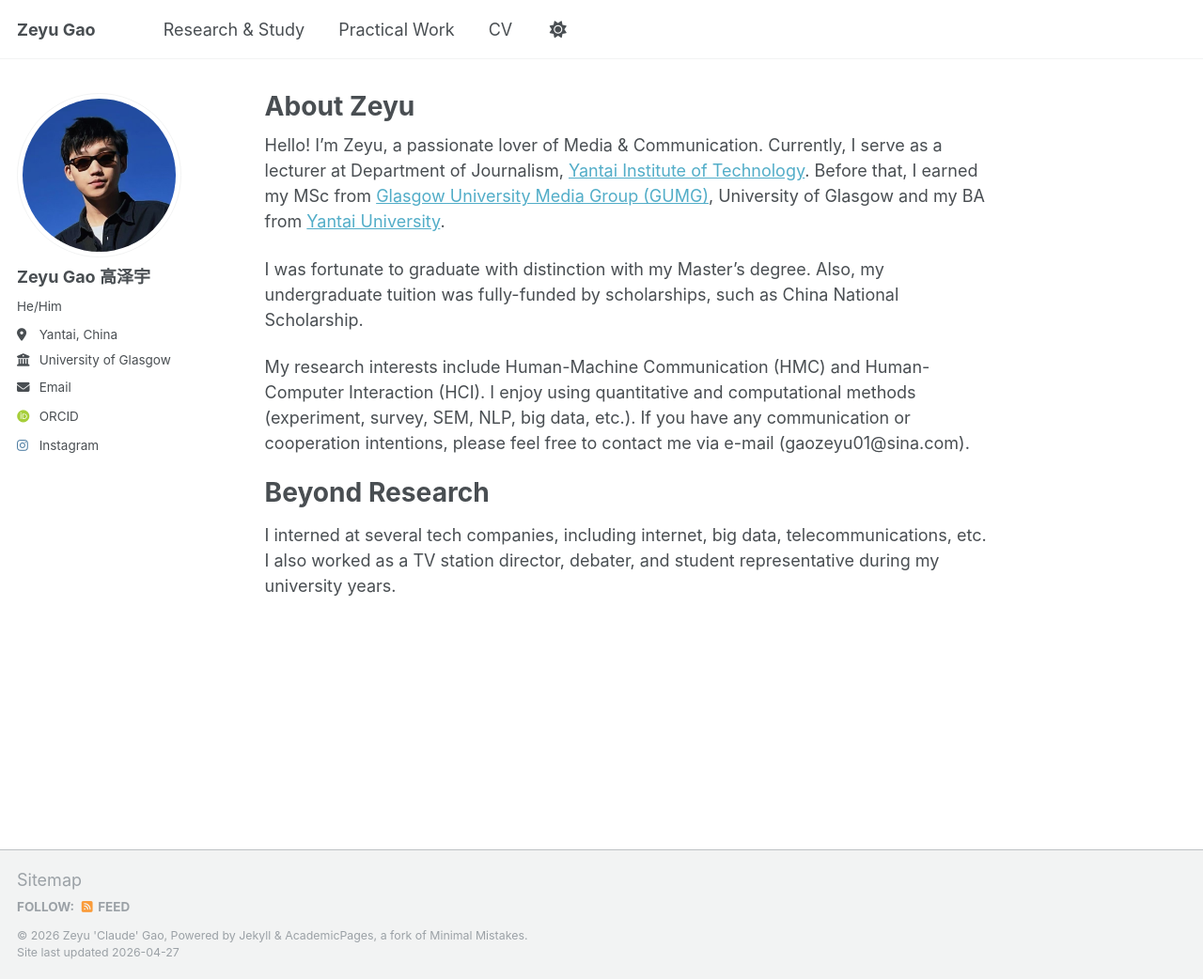
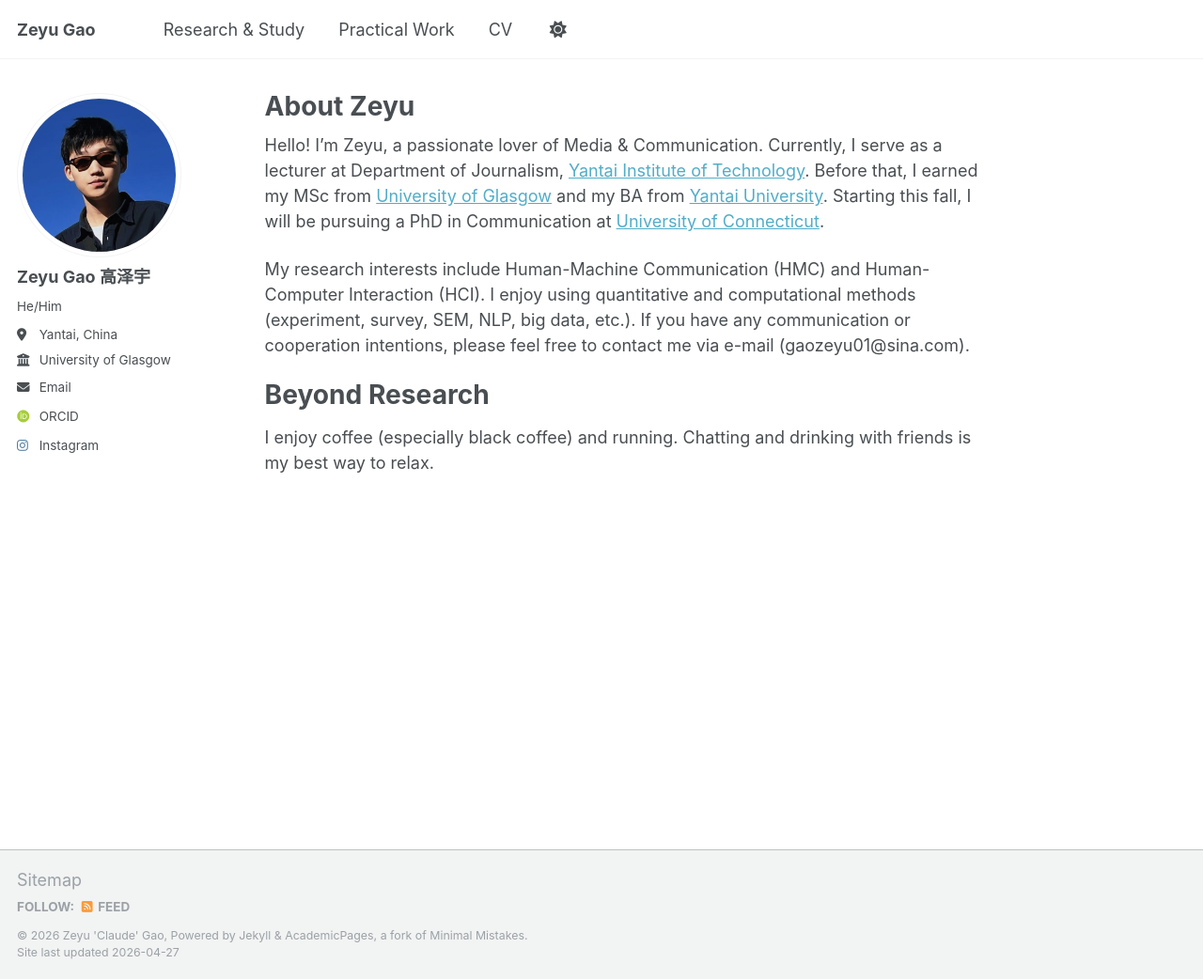
Before and after one commit to ClaudeGao01/ClaudeGao01.github.io, a Jekyll site: the page built from _pages/about.md, in a window 1280 px wide and 1042 px high. Shown: the whole window at 94% size. Built offline with Jekyll 4.4.1, drawn with Linux system fonts in a browser that asks for light colours; some web fonts are replaced; a script that is not in the unit is left out.

Commit message:
Update about.md

```diff
--- a/_pages/about.md
+++ b/_pages/about.md
@@ -7,13 +7,11 @@ redirect_from:
   - /about.html
 ---
 
-Hello! I'm Zeyu, a passionate lover of Media & Communication. Currently, I serve as a lecturer at Department of Journalism, [Yantai Institute of Technology](https://www.yitsd.edu.cn/). Before that, I earned my MSc from [Glasgow University Media Group (GUMG)](https://www.gla.ac.uk/research/az/gumg/), University of Glasgow and my BA from [Yantai University](https://www.ytu.edu.cn/).
-
-I was fortunate to graduate with distinction with my Master's degree. Also, my undergraduate tuition was fully-funded by scholarships, such as China National Scholarship.
+Hello! I'm Zeyu, a passionate lover of Media & Communication. Currently, I serve as a lecturer at Department of Journalism, [Yantai Institute of Technology](https://www.yitsd.edu.cn/). Before that, I earned my MSc from [University of Glasgow](https://www.gla.ac.uk/research/az/gumg/) and my BA from [Yantai University](https://www.ytu.edu.cn/). Starting this fall, I will be pursuing a PhD in Communication at [University of Connecticut](https://communication.uconn.edu/).
 
 My research interests include Human-Machine Communication (HMC) and Human-Computer Interaction (HCI). I enjoy using quantitative and computational methods (experiment, survey, SEM, NLP, big data, etc.). If you have any communication or cooperation intentions, please feel free to contact me via e-mail (gaozeyu01@sina.com).
 
 
 Beyond Research
 ======
-I interned at several tech companies, including internet, big data, telecommunications, etc. I also worked as a TV station director, debater, and student representative during my university years.
+I enjoy coffee (especially black coffee) and running. Chatting and drinking with friends is my best way to relax.
```
